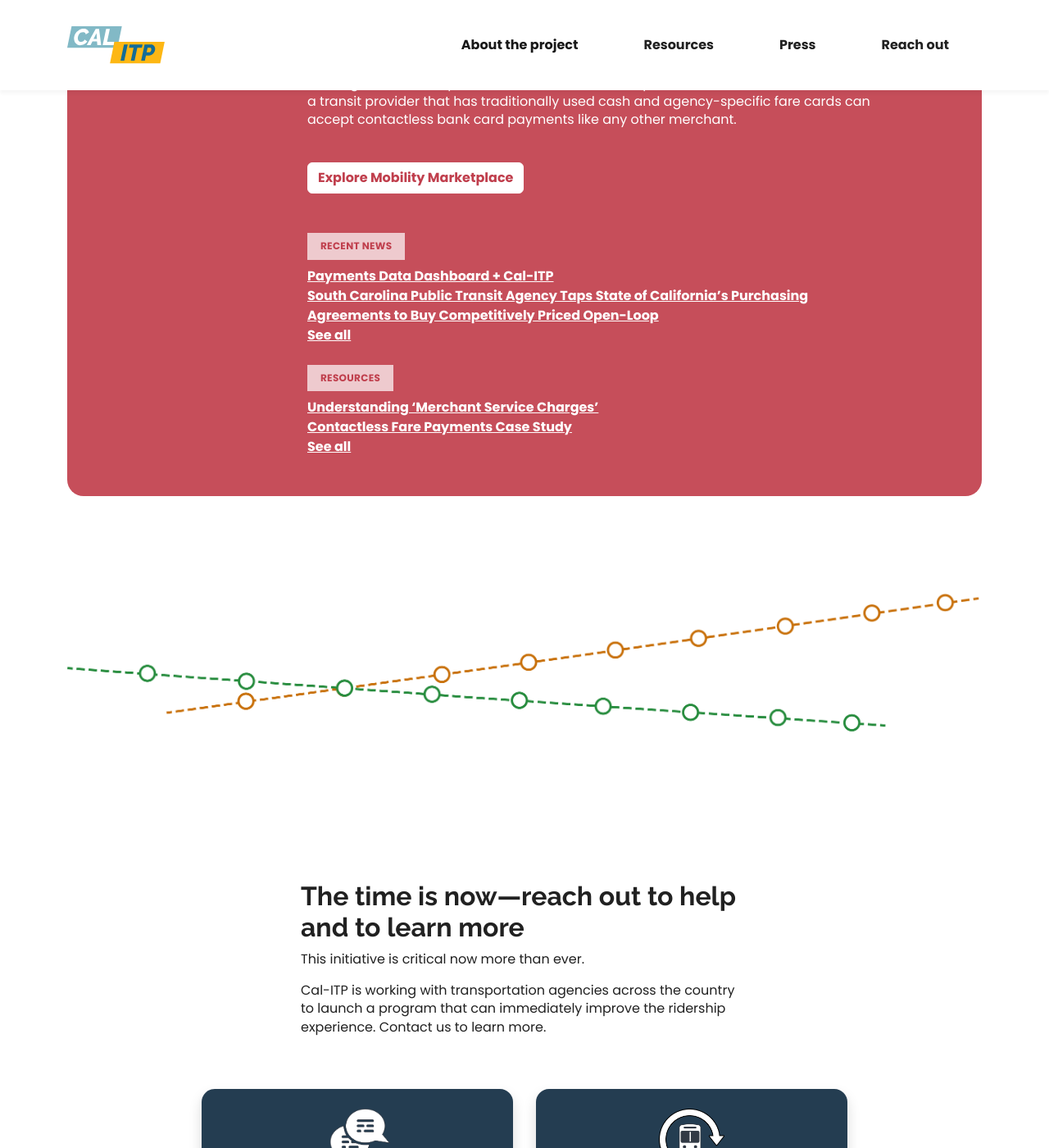
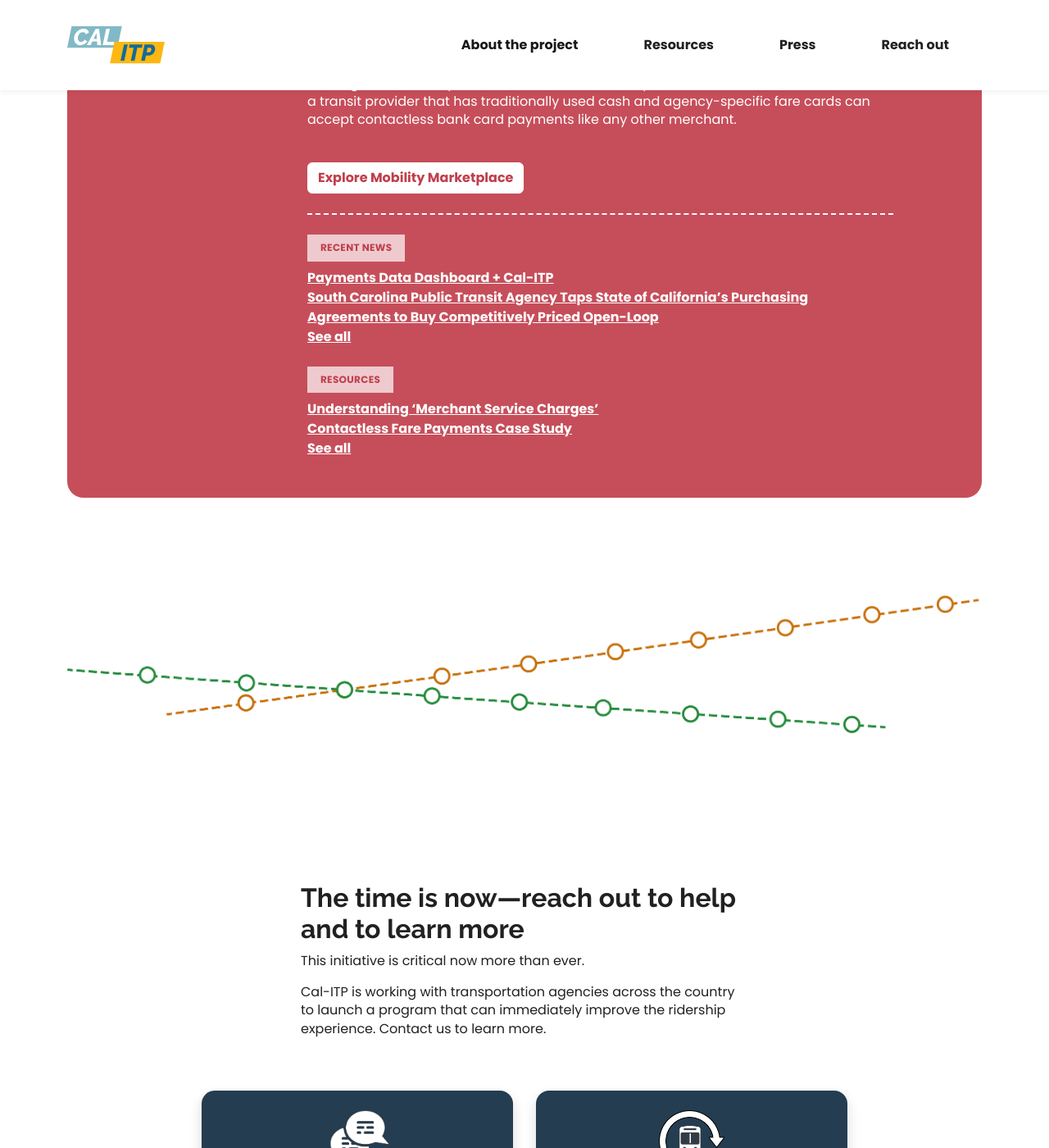
Before and after one commit to cal-itp/calitp.org, a Jekyll site: the page built from src/index.html, in a window 1280 px wide and 1400 px high, scrolled down 2364 px. Shown: the whole window at 82% size. Built offline with Jekyll 4.4.1, drawn with Linux system fonts in a browser that asks for light colours.

Commit message:
feat: add dashed line

```diff
--- a/src/_includes/initiatives.html
+++ b/src/_includes/initiatives.html
@@ -47,7 +47,7 @@
                 {{ paragraph }}
               </p>
             {% endfor %}
-            <div class="d-grid d-md-block">
+            <div class="d-grid d-md-block border-bottom border-white border-2">
               <a href="{{ initiative.button.url }}" class="btn bg-white border-white fw-bolder mt-4 mb-4 text-{{ initiative.class }}">{{ initiative.button.text }}</a>
             </div>
           </div>
--- a/src/stylesheets/main.css
+++ b/src/stylesheets/main.css
@@ -6,6 +6,7 @@
   --bs-border-radius: 20px;
   --bs-font-sans-serif: "Poppins", system-ui, -apple-system, "Segoe UI", Roboto, "Helvetica Neue", "Noto Sans", "Liberation Sans",
     Arial, sans-serif, "Apple Color Emoji", "Segoe UI Emoji", "Segoe UI Symbol", "Noto Color Emoji";
+  --bs-border-style: dashed;
 }
 
 body {
```
